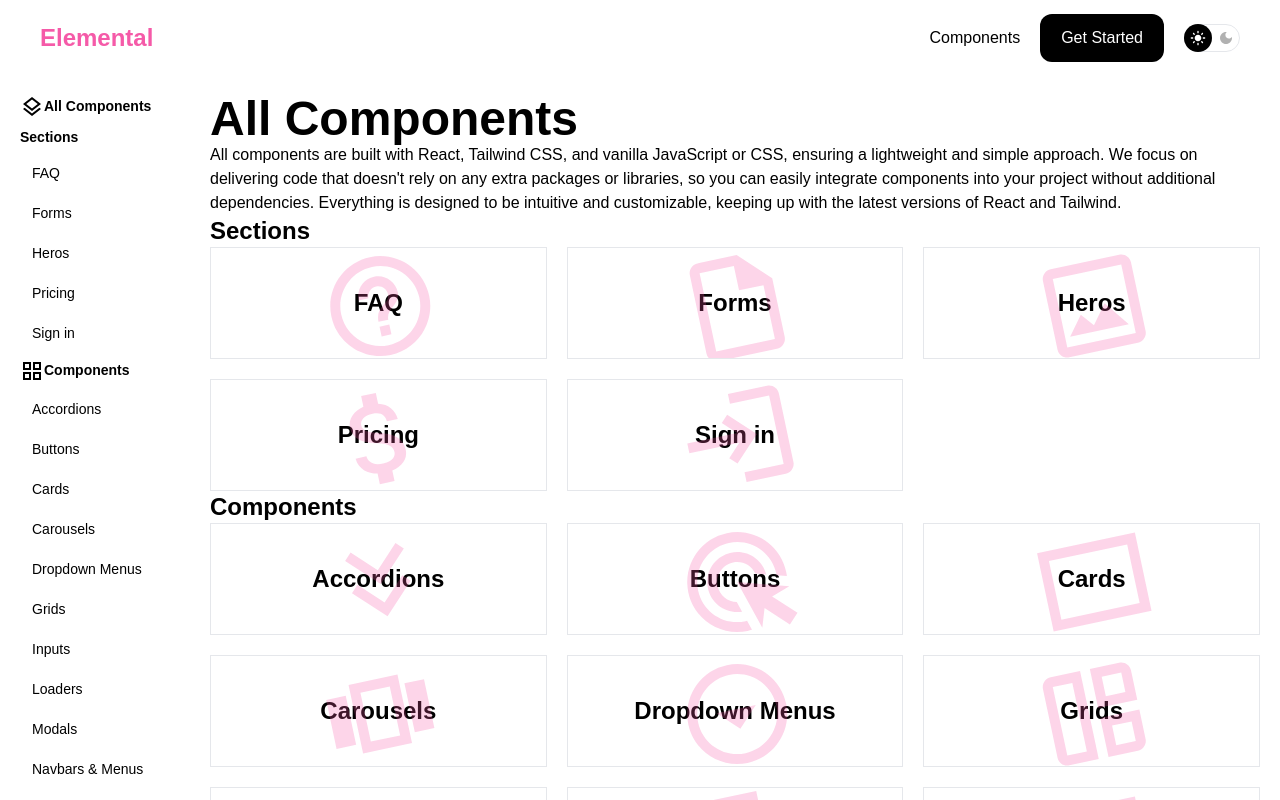
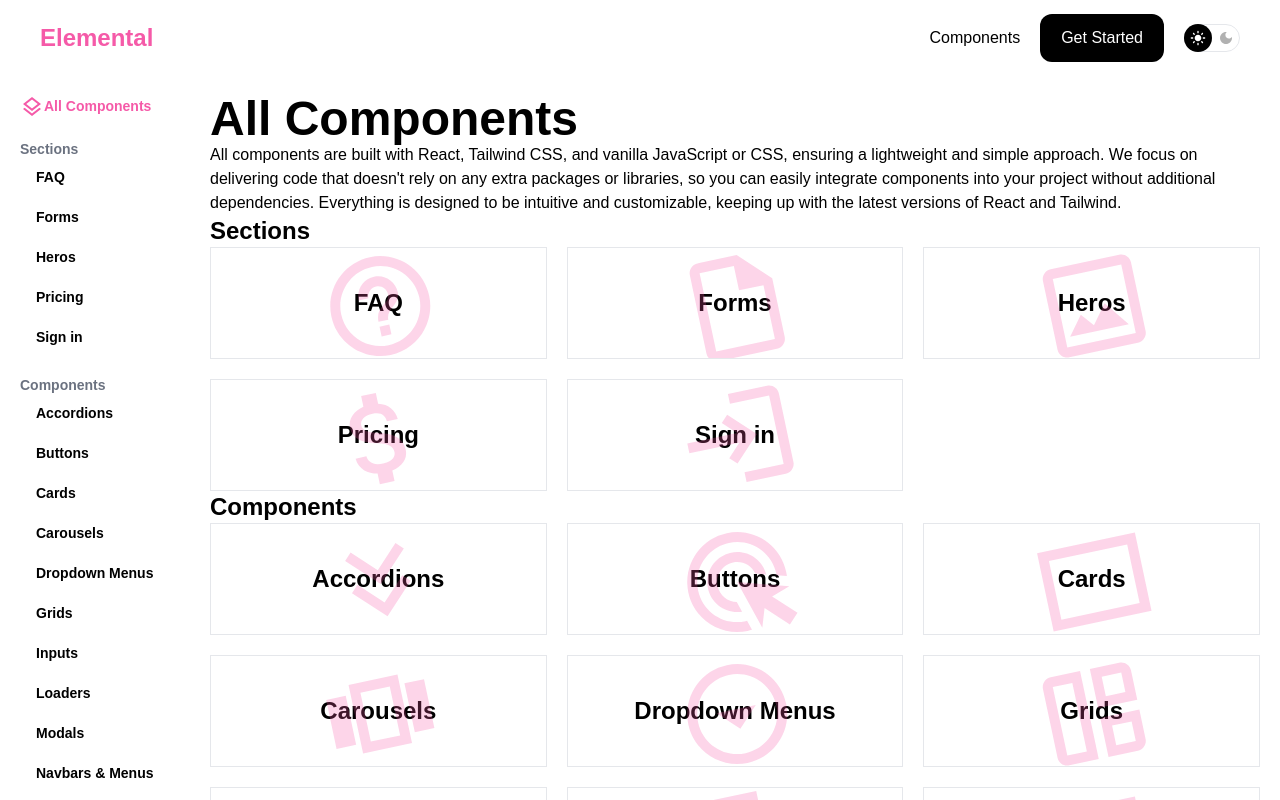
Before and after one commit to kevincas01/Elemental, a Next.js app in the folder elemental/: page /components in a window 1280 px wide. Built offline with nearby package versions, Linux system fonts and the light colour scheme.

Commit message:
Show the component that is currently active

```diff
--- a/elemental/app/ReusableComponents/SideBar/SideBar.tsx
+++ b/elemental/app/ReusableComponents/SideBar/SideBar.tsx
@@ -1,23 +1,30 @@
+"use client";
 import React from "react";
 import LayersOutlinedIcon from "@mui/icons-material/LayersOutlined";
-import GridViewIcon from "@mui/icons-material/GridView";
 import SideBarList from "./SideBarList";
 import { componentsList, sectionsList } from "@/app/constants/componentsList";
+import { usePathname } from "next/navigation";
+import Link from "next/link";
 
 const SideBar = () => {
+  const pathname = usePathname();
+
   return (
-    <div className="hidden md:flex flex-col gap-2 sticky top-0 p-5 h-[calc(100vh_-_75px)] overflow-y-scroll no-scrollbar text-sm">
-      <h4 className="">
-        <LayersOutlinedIcon />
-        All Components
-      </h4>
-      <h4 className="">Sections</h4>
-      <SideBarList list={sectionsList} />
-      <h4 className="">
-        <GridViewIcon />
-        Components
-      </h4>
-      <SideBarList list={componentsList} />
+    <div className="hidden md:flex flex-col gap-5 sticky top-0 p-5 h-[calc(100vh_-_75px)] overflow-y-scroll no-scrollbar text-sm">
+      <Link href="/components">
+        <h4 className={pathname === "/components" ? "text-primary" : ""}>
+          <LayersOutlinedIcon />
+          All Components
+        </h4>
+      </Link>
+      <div>
+        <h4 className="text-grayText">Sections</h4>
+        <SideBarList list={sectionsList} pathname={pathname} />
+      </div>
+      <div>
+        <h4 className="text-grayText">Components</h4>
+        <SideBarList list={componentsList} pathname={pathname} />
+      </div>
     </div>
   );
 };
--- a/elemental/app/ReusableComponents/SideBar/SideBarList.tsx
+++ b/elemental/app/ReusableComponents/SideBar/SideBarList.tsx
@@ -4,17 +4,20 @@ import React from "react";
 
 interface SideBarListProps {
   list: listItem[];
+  pathname: string;
 }
-const SideBarList = ({ list }: SideBarListProps) => {
+const SideBarList = ({ list, pathname }: SideBarListProps) => {
   return (
     <div className="flex flex-col gap-1 ">
       {list.map((listItem) => (
         <Link
           key={listItem.name}
           href={listItem.url}
-          className="hover:bg-lightSecondaryBg dark:hover:bg-darkSecondaryBg py-2 px-3"
+          className={`${
+            pathname === listItem.url ? "text-primary" : ""
+          } hover:bg-lightSecondaryBg dark:hover:bg-darkSecondaryBg py-2 px-4`}
         >
-          <p>{listItem.name}</p>{" "}
+          <p className="font-semibold">{listItem.name}</p>{" "}
         </Link>
       ))}
     </div>
--- a/elemental/app/globals.css
+++ b/elemental/app/globals.css
@@ -13,7 +13,7 @@
 
   --light-text-contrast: #000000;
   --dark-text-contrast: #ffffff;
-  --grayText: #6b7280;
+  --gray-text: #6b7280;
 
   --dark-border:#374151;
 
```
